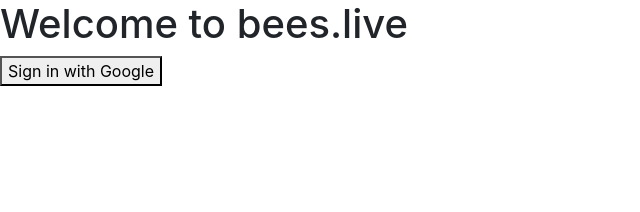
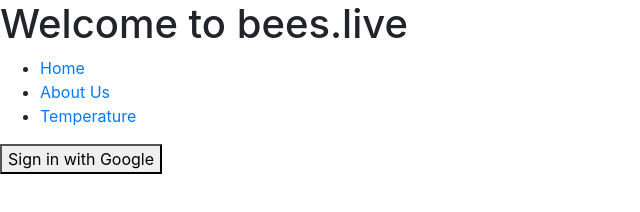
Before and after one commit to chessvivek/Bee.live, a plain HTML site: page public/index.html in a window 1280 px wide. Shown: the whole page, without its empty margins (0-640 px from the left). Drawn offline with nearby package versions, Linux system fonts and the light colour scheme; no server answers.

Commit message:
Updated index.html

```diff
--- a/public/index.html
+++ b/public/index.html
@@ -4,7 +4,7 @@
     <meta charset="UTF-8">
     <meta http-equiv="X-UA-Compatible" content="IE=edge">
     <meta name="viewport" content="width=device-width, initial-scale=1.0">
-    <title>Document</title>
+    <title>Bee.live</title>
 
     <!-- The core Firebase JS SDK is always required and must be listed first -->
     <script src="https://www.gstatic.com/firebasejs/8.5.0/firebase-app.js"></script>
@@ -40,7 +40,13 @@
 </head>
 <body>
     <h1>Welcome to bees.live</h1>
-
+     <nav>
+            <ul>
+                <li><a href="/">Home</a></li>
+                <li><a href="aboutthisapplication">About Us</a></li>
+                <li><a href="temperature">Temperature</a></li>
+            </ul>
+        </nav>
     <section id="isSignedOut">
         <button id="signInBtn"> Sign in with Google</button>
     </section>
```
